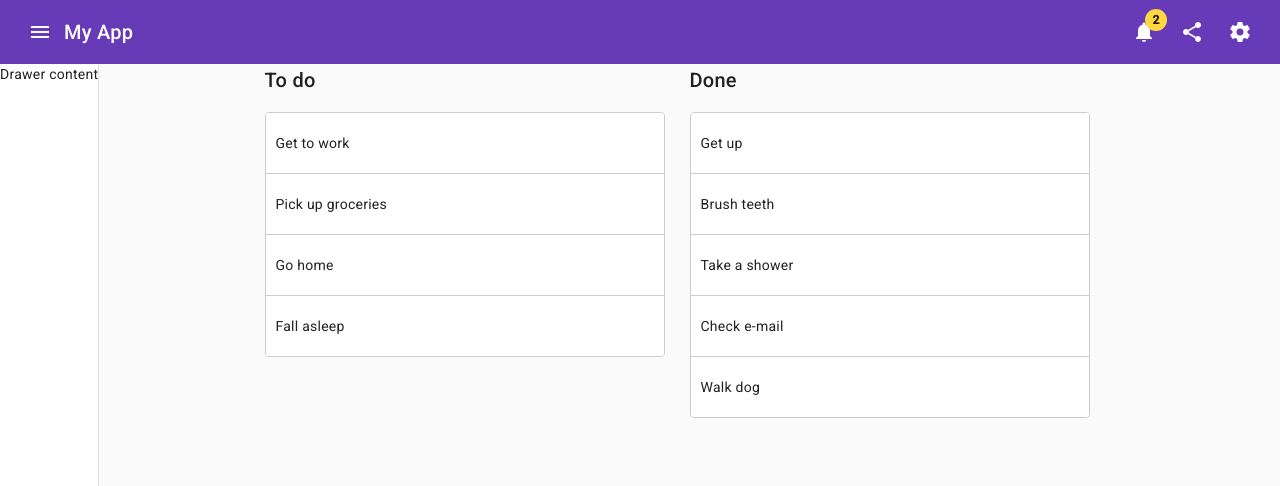
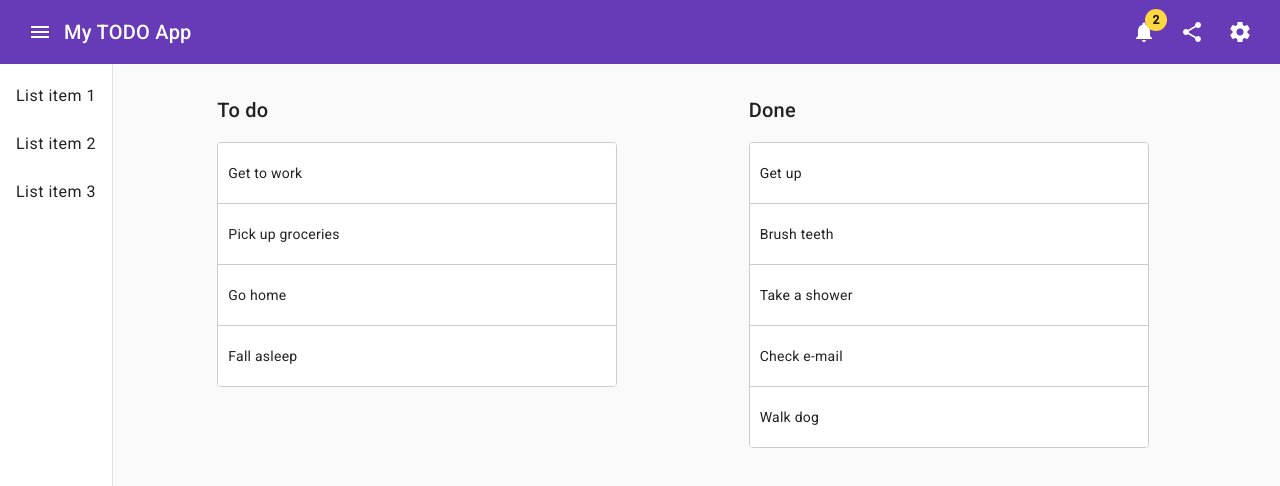
Before and after one commit to HM22-code/RPG-idea, an Angular app: page /app-kanban-board in a window 1280 px wide. Shown: the top 486 px of the page. Built offline with nearby package versions, Linux system fonts and the light colour scheme.

Commit message:
adding navlist example in sidebar component

```diff
--- a/src/app/app.module.ts
+++ b/src/app/app.module.ts
@@ -14,6 +14,7 @@ import { MatSidenavModule } from '@angular/material/sidenav';
 import { MatButtonModule } from '@angular/material/button';
 import { MatIconModule } from '@angular/material/icon';
 import { MatBadgeModule } from '@angular/material/badge';
+import { MatListModule } from '@angular/material/list';
 
 import { DragDropModule } from '@angular/cdk/drag-drop';
 
@@ -33,6 +34,7 @@ import { DragDropModule } from '@angular/cdk/drag-drop';
 		MatButtonModule,
 		MatIconModule,
 		MatBadgeModule,
+		MatListModule,
 		DragDropModule
 	],
 	providers: [],
--- a/src/app/core/components/kanban-board/kanban-board.component.scss
+++ b/src/app/core/components/kanban-board/kanban-board.component.scss
@@ -1,9 +1,10 @@
 .board {
+	margin-top: 30px;
 	width: 100%;
 	height: 100%;
 	display: flex;
 	flex-direction: row;
-	justify-content: center;
+	justify-content: space-evenly;
 }
 .example-container {
 	width: 400px;
--- a/src/app/core/components/navbar/navbar.component.html
+++ b/src/app/core/components/navbar/navbar.component.html
@@ -7,7 +7,7 @@
 	>
 		<mat-icon>menu</mat-icon>
 	</button>
-	<span>My App</span>
+	<span>My TODO App</span>
 	<span class="spacer"></span>
 	<button
 		mat-icon-button
@@ -34,7 +34,13 @@
 	</button>
 </mat-toolbar>
 <mat-drawer-container class="container">
-	<mat-drawer #drawer mode="side" opened> Drawer content </mat-drawer>
+	<mat-drawer #drawer mode="side" opened>
+		<mat-nav-list>
+			<mat-list-item> List item 1 </mat-list-item>
+			<mat-list-item> List item 2 </mat-list-item>
+			<mat-list-item> List item 3 </mat-list-item>
+		</mat-nav-list>
+	</mat-drawer>
 	<mat-drawer-content #content>
 		<div>
 			<router-outlet></router-outlet>
```
